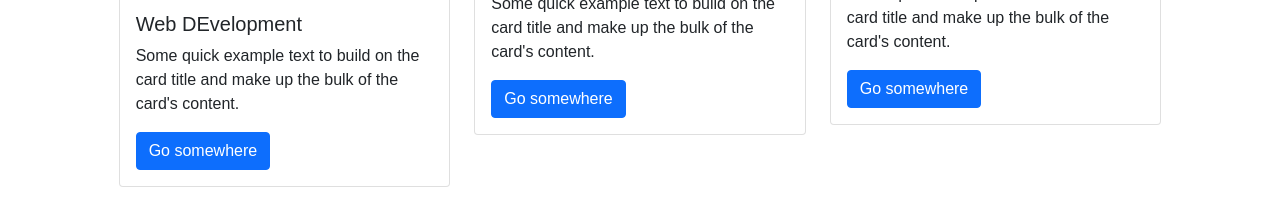
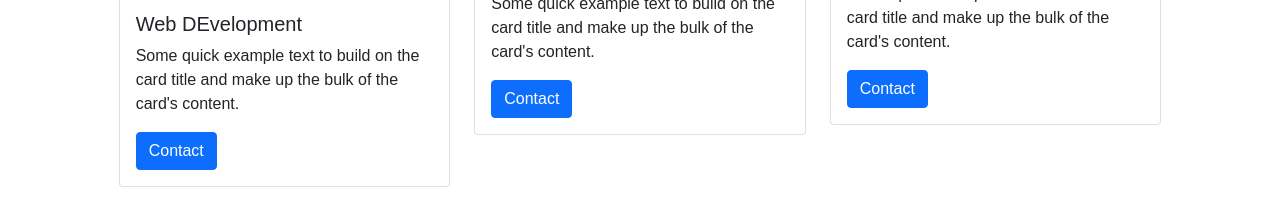
Before and after one commit to lalit2001/portfolio-app, a React (Create React App) app: page /service in a window 1280 px wide. Shown: the part 468-678 px from the top of the page. Built offline with nearby package versions, Linux system fonts and the light colour scheme; a web font is replaced by a local one.

Commit message:
Update Card.jsx

```diff
--- a/src/Card.jsx
+++ b/src/Card.jsx
@@ -14,7 +14,7 @@ function Card(props) {
                   <div className="card-body">
                     <h5 className="card-title font-weight-bold">{props.title}</h5>
                     <p className="card-text">Some quick example text to build on the card title and make up the bulk of the card's content.</p>
-                    <NavLink to="https://wa.me/9114813691" className="btn btn-primary">Go somewhere</NavLink>
+                    <NavLink to="https://wa.me/9114813691" className="btn btn-primary">Contact</NavLink>
                   </div>
                 </div>
         </div>
```
